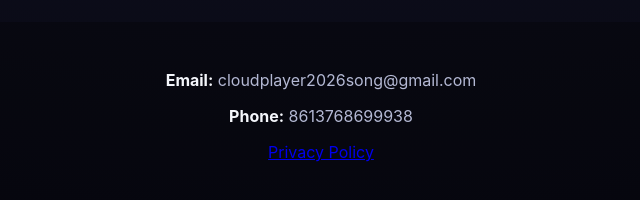
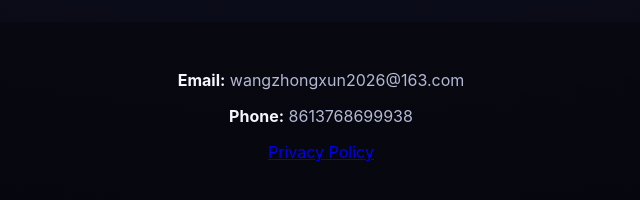
Before and after one commit to XiaoMing-Wang/Cloud-Player, a plain HTML site: page index.html in a window 1280 px wide. Shown: the part 1600-1800 px from the top of the page, 319-959 px from the left. Drawn offline with Linux system fonts and the light colour scheme.

Commit message:
Update index.html

```diff
--- a/index.html
+++ b/index.html
@@ -202,7 +202,7 @@
     </main>
 
     <footer>
-      <p><strong>Email:</strong> cloudplayer2026song@gmail.com</p>
+      <p><strong>Email:</strong> wangzhongxun2026@163.com</p>
       <p><strong>Phone:</strong> 8613768699938</p>
       <p><a href="https://shop.cloudplayer.cloud/">Privacy Policy</a></p>
     </footer>
```
